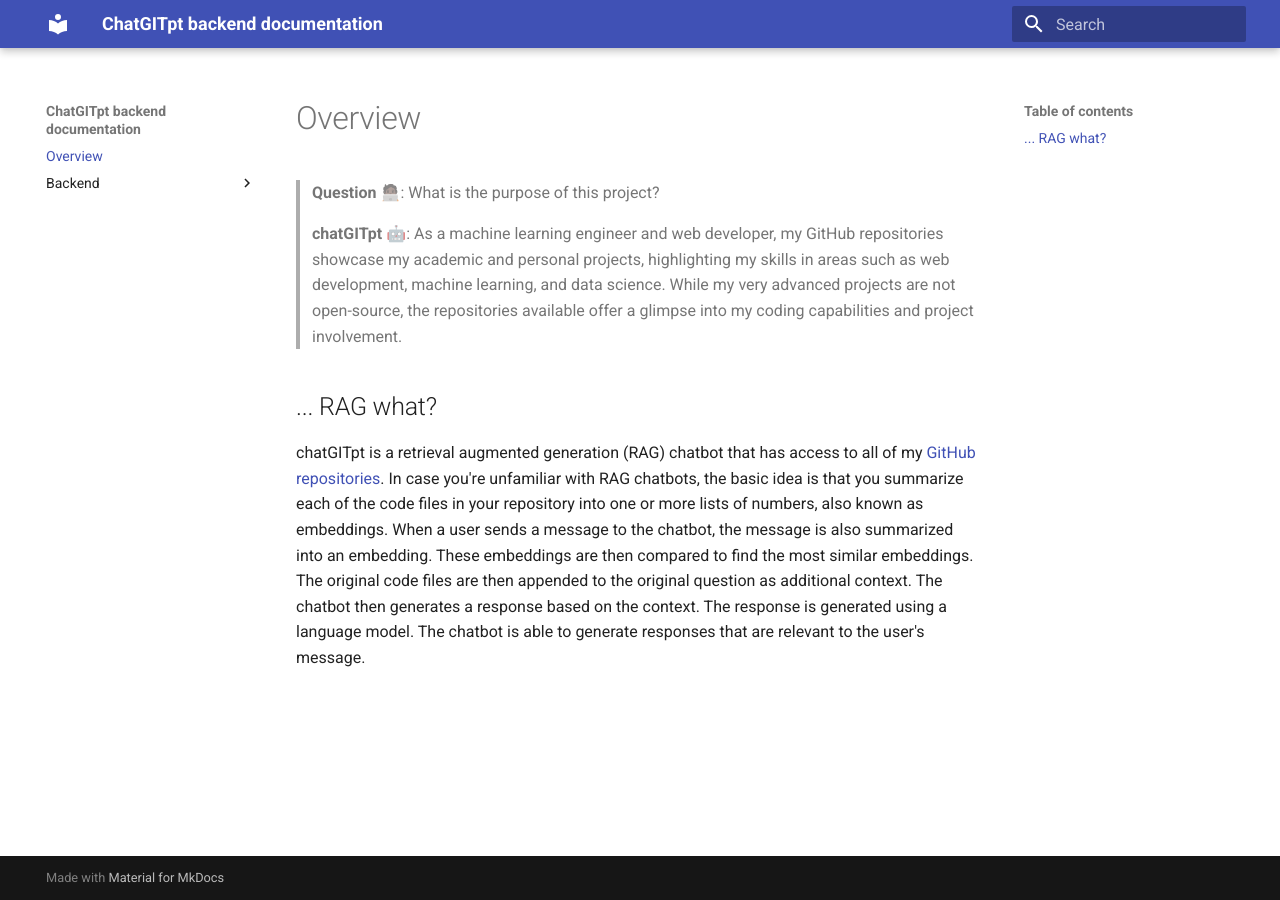
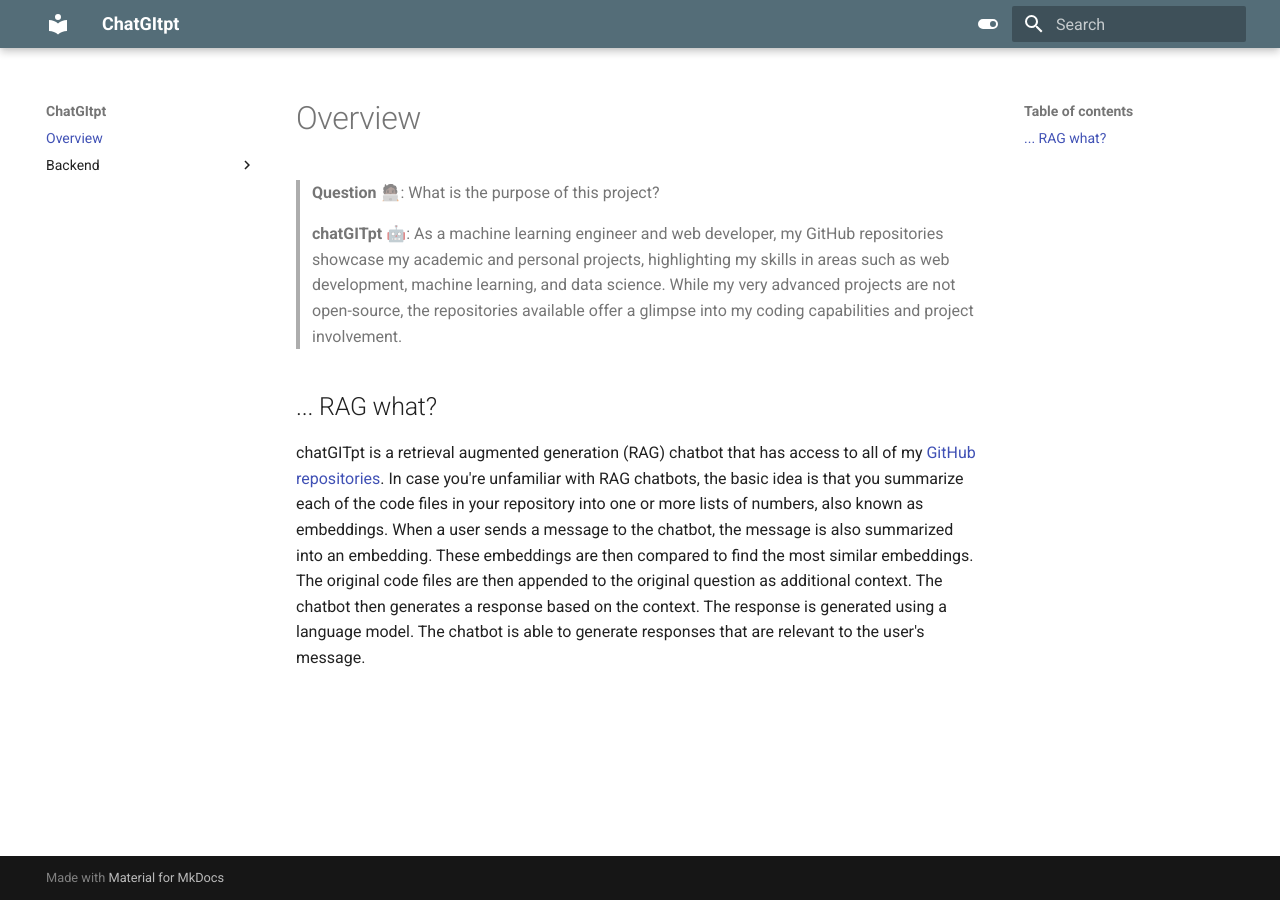
Before and after one commit to ChidiRnweke/TalkingCode, an MkDocs documentation site: the page built from docs/index.md, in a window 1280 px wide. Built offline with MkDocs 1.6.1 and Material for MkDocs 9.7.7, drawn with Linux system fonts in a browser that asks for light colours.

Commit message:
Add dark theme to documentation

```diff
--- a/mkdocs.yml
+++ b/mkdocs.yml
@@ -1,8 +1,23 @@
-site_name: ChatGITpt backend documentation
+site_name: ChatGItpt
+
 
 theme:
-  name: "material"
+  name:
+    "material"
+  palette:
 
+    - media: "(prefers-color-scheme: light)"
+      scheme: default
+      primary: blue grey
+      toggle:
+          icon: material/toggle-switch
+          name: Switch to dark mode
+
+    - media: "(prefers-color-scheme: dark)"
+      scheme: slate
+      toggle:
+        icon: material/toggle-switch-off-outline
+        name: Switch to light mode
 plugins:
   - search
   - render_swagger
```
